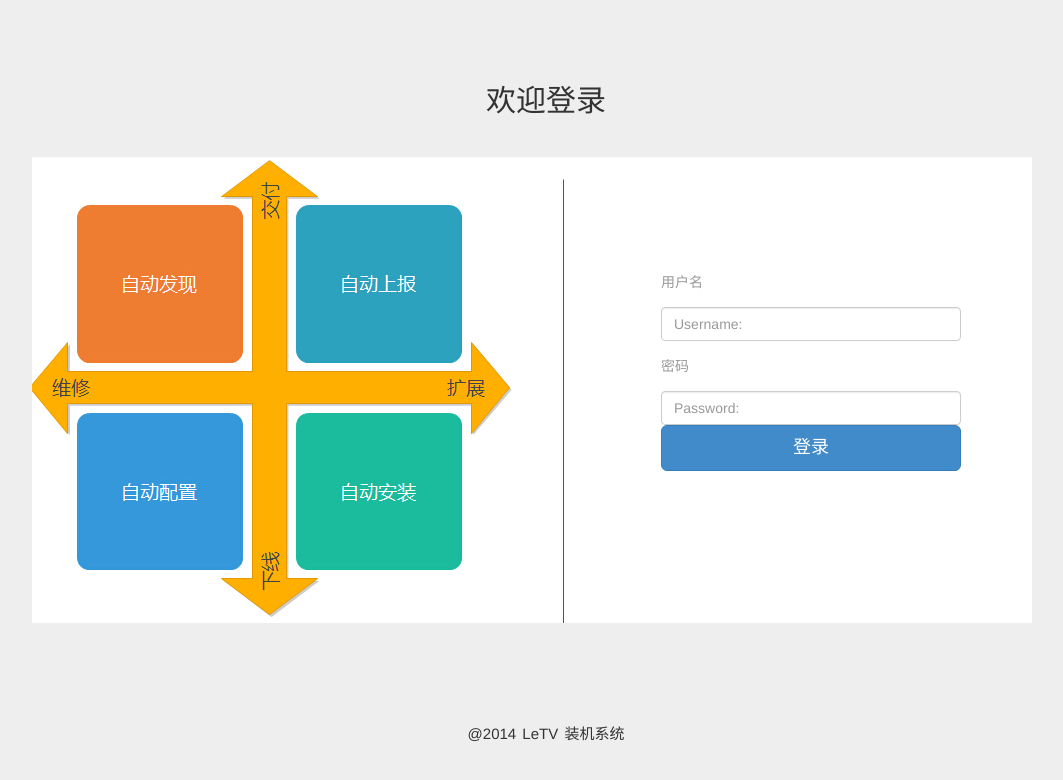
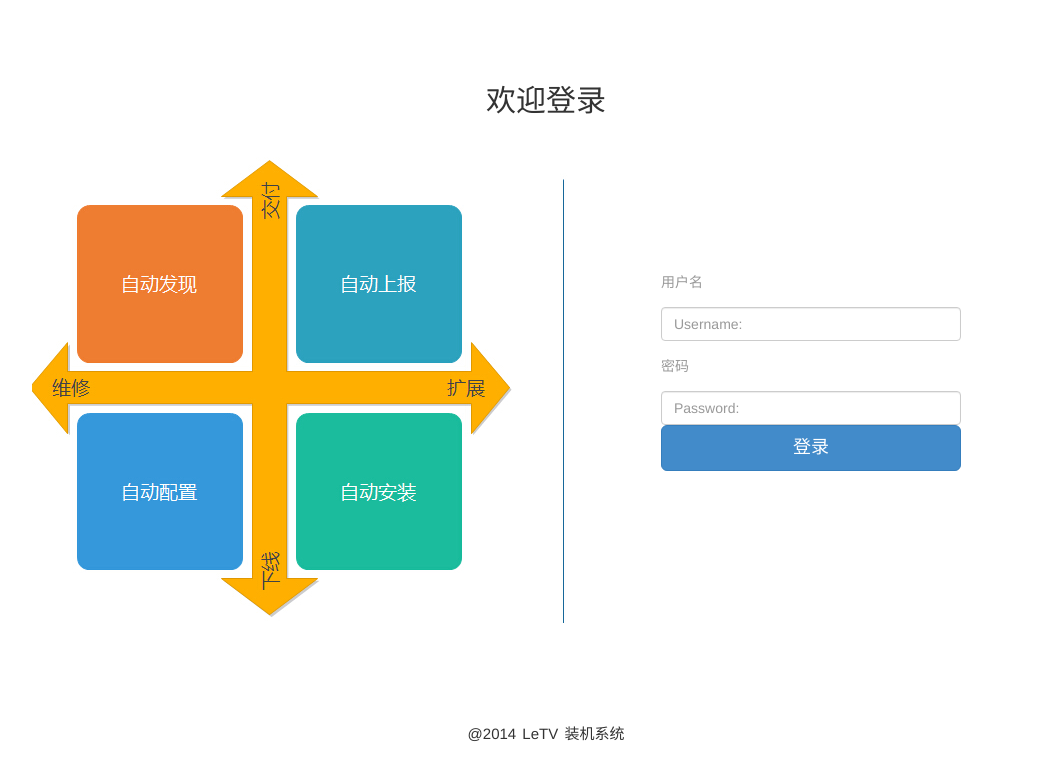
Before and after one commit to gaoming655/auto_install, a Django app: page / in a window 1280 px wide. Shown: the top 780 px of the page, without its empty margins (94-1157 px from the left). Run offline with Django 3.2, Linux system fonts and the light colour scheme; some libraries are stand-ins or nearby versions.

Commit message:
changes  body  bg  color

```diff
--- a/templates/login.html
+++ b/templates/login.html
@@ -6,7 +6,6 @@
 	<style type="text/css">
 
 	body{
-		background-color: #eee;
 		padding-top: 5%;
 	}
 	h2 {
```
